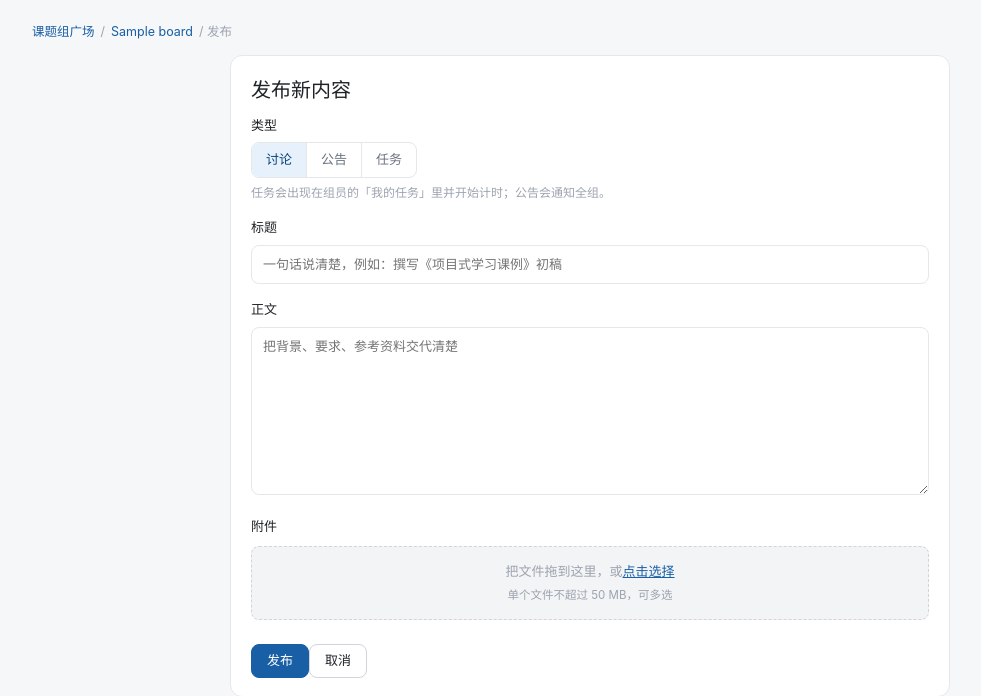
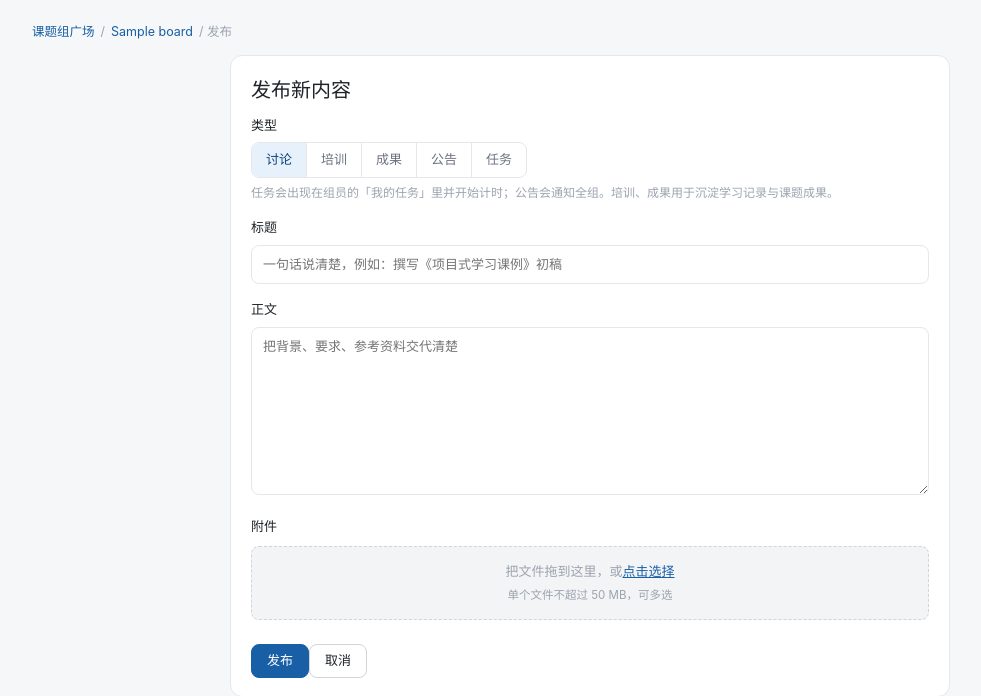
Before and after one commit to wza0126/xgz-bbs, a Flask app: page /b/1/new in a window 1280 px wide. Shown: the part 56-752 px from the top of the page, without its empty margins (50-1031 px from the left). Run offline with Flask 3, Linux system fonts and the light colour scheme; the visitor is signed in with stand-in values (Sample User, id 1); data comes from the database, SQL or seed files in the repository; tables that the repository leaves empty hold one stand-in row (values such as "Sample post"); data that the repository does not hold is empty.

Commit message:
新增话题类型：培训 / 成果
- config.TOPIC_KIND 增加 training/achievement
- 版块标签页、发帖类型选择、kind 过滤白名单（models/topics）同步支持
- kind_tag 宏与 CSS 标签样式补齐；培训/成果全员可发
- smoke_test 增加两条筛选路由用例（84 项）

```diff
--- a/app/models.py
+++ b/app/models.py
@@ -75,7 +75,7 @@ def board_scoreboard(board_id):
 def topic_list(board_id, kind=None, sort="reply", page=1, per_page=20, keyword=None):
     where = ["t.board_id = ?"]
     args = [board_id]
-    if kind in ("discussion", "notice", "task"):
+    if kind in ("discussion", "notice", "task", "training", "achievement"):
         where.append("t.kind = ?")
         args.append(kind)
     if keyword:
--- a/app/static/css/app.css
+++ b/app/static/css/app.css
@@ -129,6 +129,8 @@ p{margin:0 0 8px}
 .t-task{background:var(--brand-l);color:var(--brand-d)}
 .t-notice{background:var(--warn-l);color:var(--warn-d)}
 .t-disc{background:var(--soft);color:var(--muted)}
+.t-training{background:var(--ok-l);color:var(--ok-d)}
+.t-achievement{background:var(--purple-l);color:#3C3489}
 .t-grp{background:var(--purple-l);color:#3C3489}
 .t-pin{background:var(--danger-l);color:var(--danger-d)}
 .t-featured{background:var(--warn-l);color:var(--warn-d)}
--- a/app/templates/_macros.html
+++ b/app/templates/_macros.html
@@ -10,6 +10,8 @@
 {% macro kind_tag(kind) -%}
 {%- if kind == 'task' -%}<span class="tag t-task">任务</span>
 {%- elif kind == 'notice' -%}<span class="tag t-notice">公告</span>
+{%- elif kind == 'training' -%}<span class="tag t-training">培训</span>
+{%- elif kind == 'achievement' -%}<span class="tag t-achievement">成果</span>
 {%- else -%}<span class="tag t-disc">讨论</span>{%- endif -%}
 {%- endmacro %}
 
--- a/app/templates/board.html
+++ b/app/templates/board.html
@@ -37,6 +37,8 @@
         <a class="seg-item {{ 'on' if kind == 'task' }}" href="{{ url_for('boards.detail', board_id=board.id, sort=sort, kind='task') }}">任务</a>
         <a class="seg-item {{ 'on' if kind == 'discussion' }}" href="{{ url_for('boards.detail', board_id=board.id, sort=sort, kind='discussion') }}">讨论</a>
         <a class="seg-item {{ 'on' if kind == 'notice' }}" href="{{ url_for('boards.detail', board_id=board.id, sort=sort, kind='notice') }}">公告</a>
+        <a class="seg-item {{ 'on' if kind == 'training' }}" href="{{ url_for('boards.detail', board_id=board.id, sort=sort, kind='training') }}">培训</a>
+        <a class="seg-item {{ 'on' if kind == 'achievement' }}" href="{{ url_for('boards.detail', board_id=board.id, sort=sort, kind='achievement') }}">成果</a>
       </div>
       <input type="hidden" name="kind" value="{{ kind or '' }}">
       <select name="sort" onchange="this.form.submit()" class="select">
--- a/app/templates/topic_new.html
+++ b/app/templates/topic_new.html
@@ -19,6 +19,12 @@
         <label class="seg-item {{ 'on' if kind == 'discussion' }}">
           <input type="radio" name="kind" value="discussion" {{ 'checked' if kind == 'discussion' }} hidden>讨论
         </label>
+        <label class="seg-item {{ 'on' if kind == 'training' }}">
+          <input type="radio" name="kind" value="training" {{ 'checked' if kind == 'training' }} hidden>培训
+        </label>
+        <label class="seg-item {{ 'on' if kind == 'achievement' }}">
+          <input type="radio" name="kind" value="achievement" {{ 'checked' if kind == 'achievement' }} hidden>成果
+        </label>
         {% if is_leader %}
         <label class="seg-item {{ 'on' if kind == 'notice' }}">
           <input type="radio" name="kind" value="notice" {{ 'checked' if kind == 'notice' }} hidden>公告
@@ -29,8 +35,8 @@
         {% endif %}
       </div>
       <span class="hint">
-        {% if is_leader %}任务会出现在组员的「我的任务」里并开始计时；公告会通知全组。
-        {% else %}组员可以发起讨论；任务与公告由组长发布。{% endif %}
+        {% if is_leader %}任务会出现在组员的「我的任务」里并开始计时；公告会通知全组。培训、成果用于沉淀学习记录与课题成果。
+        {% else %}组员可以发起讨论、培训、成果；任务与公告由组长发布。{% endif %}
       </span>
     </div>
 
--- a/app/views/topics.py
+++ b/app/views/topics.py
@@ -24,7 +24,7 @@ def create(board_id):
 
     if request.method == "POST":
         kind = request.form.get("kind", "discussion")
-        if kind not in ("discussion", "notice", "task"):
+        if kind not in ("discussion", "notice", "task", "training", "achievement"):
             kind = "discussion"
         if kind in ("notice", "task") and not is_leader:
             abort(403)
--- a/config.py
+++ b/config.py
@@ -50,7 +50,8 @@ TASK_STATUS = {
     "rejected": "已打回",
 }
 
-TOPIC_KIND = {"discussion": "讨论", "notice": "公告", "task": "任务"}
+TOPIC_KIND = {"discussion": "讨论", "notice": "公告", "task": "任务",
+              "training": "培训", "achievement": "成果"}
 
 
 def load_secret_key() -> str:
--- a/tools/smoke_test.py
+++ b/tools/smoke_test.py
@@ -192,6 +192,8 @@ pages = [
     (f"/b/{B1}?kind=task", 200, "课题组 1·任务筛选"),
     (f"/b/{B1}?sort=new", 200, "课题组 1·按时间"),
     (f"/b/{B1}?kind=discussion&sort=hot", 200, "课题组 1·讨论最热"),
+    (f"/b/{B1}?kind=training", 200, "课题组 1·培训筛选"),
+    (f"/b/{B1}?kind=achievement", 200, "课题组 1·成果筛选"),
     (f"/b/{B1}/files", 200, "课题组 1·文件库"),
     (f"/b/{B1}/settings", 200, "课题组 1·组设置"),
     (f"/b/{B1}/new", 200, "发帖页"),
```
